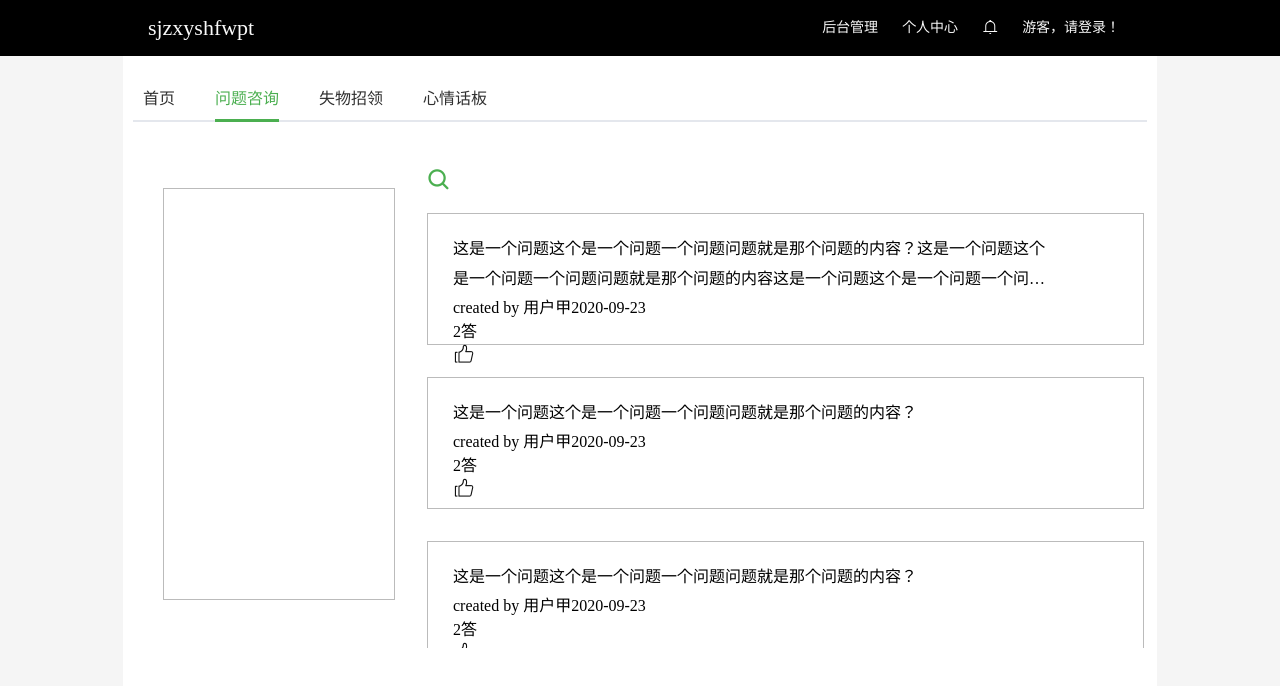
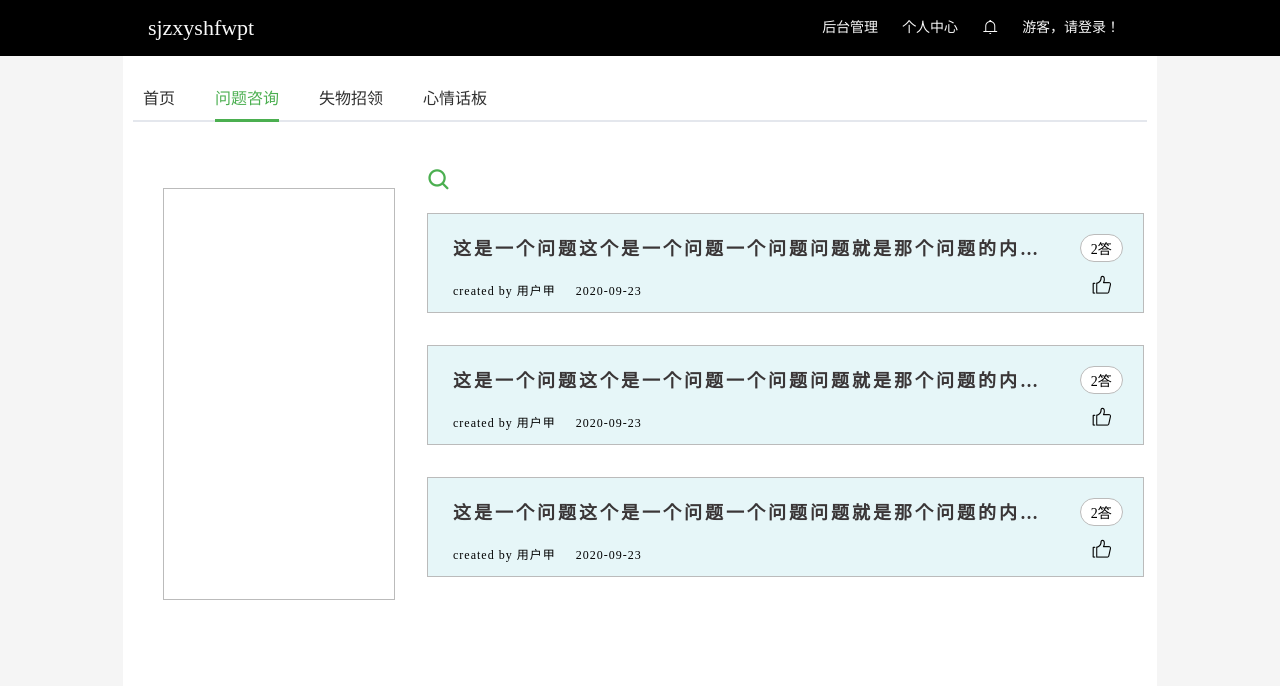
Before and after one commit to shicuizhen/fwpt, a Vue app: page /question in a window 1280 px wide. Both pictures are taken after a click on the tab "问题咨询". Shown: the top 686 px of the page. Built offline with nearby package versions, Linux system fonts and the light colour scheme.

Commit message:
问题展示部分基本完成，接下来考虑评论部分如何实现；

```diff
--- a/src/App.vue
+++ b/src/App.vue
@@ -31,7 +31,7 @@
   </div>
 </template>
 <script>
-import Question from './views/Question'
+import Question from './views/question/Question'
 import Home from './views/Home'
 import Lost from './views/Lost'
 import Mood from './views/Mood'
--- a/src/router/index.js
+++ b/src/router/index.js
@@ -3,7 +3,8 @@ import VueRouter from 'vue-router'
 import Home from '../views/Home.vue'
 import Lost from '../views/Lost.vue'
 import Mood from '../views/Mood.vue'
-import Question from '../views/Question'
+import Question from '../views/question/Question'
+import QuestionDetail from '../views/question/QuestionDetail'
 
 Vue.use(VueRouter)
 
@@ -27,6 +28,11 @@ const routes = [
     path: '/question',
     name: 'Question',
     component: Question
+  },
+  {
+    path: '/question_detail',
+    name: 'QuestionDetail',
+    component: QuestionDetail
   }
 ]
 
--- a/src/views/Question.vue
+++ /dev/null
@@ -1,100 +0,0 @@
-<template>
-  <div class="question">
-    <div class="que_show">
-      <div class="que_show_l"></div>
-      <div class="que_show_r">
-        <div class="search">
-          <span class="iconfont icon-fangdajing"></span>
-        </div>
-        <ul>
-          <li>
-            <h3>这是一个问题这个是一个问题一个问题问题就是那个问题的内容？这是一个问题这个是一个问题一个问题问题就是那个问题的内容这是一个问题这个是一个问题一个问题问题就是那个问题的内容这是一个问题这个是一个问题一个问题问题就是那个问题的内容</h3>
-            <span>created by 用户甲</span>
-            <span>2020-09-23</span>
-            <div>2答</div>
-            <span class="iconfont icon-dianzan"></span>
-          </li>
-          <li>
-            <h3>这是一个问题这个是一个问题一个问题问题就是那个问题的内容？</h3>
-            <span>created by 用户甲</span>
-            <span>2020-09-23</span>
-            <div>2答</div>
-            <span class="iconfont icon-dianzan"></span>
-          </li>
-          <li>
-            <h3>这是一个问题这个是一个问题一个问题问题就是那个问题的内容？</h3>
-            <span>created by 用户甲</span>
-            <span>2020-09-23</span>
-            <div>2答</div>
-            <span class="iconfont icon-dianzan"></span>
-          </li>
-        </ul>
-      </div>
-    </div>
-  </div>
-</template>
-<script>
-export default {
-  name: 'Question'
-}
-</script>
-<style scoped>
-  .question{
-    width: 100%;
-  }
-  .que_show{
-    width: 100%;
-    height: 512px;
-    position: relative;
-    overflow: hidden;
-  }
-  .que_show_l{
-    height: 410px;
-    width: 22.6%;
-    position: absolute;
-    top: 52px;
-    left: 3%;
-    border: 1px solid #BBBBBB;
-    background-color: #fff;
-  }
-  .que_show_r{
-    position: absolute;
-    top: 0;
-    right: 3%;
-    width: 68%;
-    height: 512px;
-    /*background-color: lightyellow;*/
-    padding: 20px 0;
-  }
-  .que_show_r .search{
-    margin: 12px 0 5px 0;
-  }
-  .que_show_r .search .icon-fangdajing{
-    color: #4BAF50;
-    font-weight: bold;
-  }
-  .que_show_r li{
-    height: 98px;
-    width: 100%;
-    margin: 16px 0;
-    border: 1px solid #BBBBBB;
-    padding: 20px 0 12px 25px;
-  }
-  .que_show_r h3{
-    font-size: 16px;
-    line-height: 30px;
-    font-weight: 400;
-    width: 88%;
-    overflow: hidden;
-    -webkit-line-clamp: 2;
-    text-overflow: clip;
-    display: -webkit-box;
-    -webkit-box-orient: vertical;
-  }
-  .que_show_r h3::after{
-    content:"";
-  }
-  .que_show_r .icon-dianzan {
-    color: #101010;
-  }
-</style>
--- /dev/null
+++ b/src/views/question/Question.vue
@@ -0,0 +1,131 @@
+<template>
+  <div class="question">
+    <div class="que_show">
+      <div class="que_show_l"></div>
+      <div class="que_show_r">
+        <div class="search">
+          <span class="iconfont icon-fangdajing"></span>
+        </div>
+        <ul>
+          <li>
+            <h3>这是一个问题这个是一个问题一个问题问题就是那个问题的内容？这是一个问题这个是一个问题一个问题问题就是那个问题的内容这是一个问题这个是一个问题一个问题问题就是那个问题的内容这是一个问题这个是一个问题一个问题问题就是那个问题的内容</h3>
+            <div class="created">
+              <span>created by 用户甲</span>
+              <span>2020-09-23</span>
+            </div>
+            <div class="answer">2答</div>
+            <span class="iconfont icon-dianzan"></span>
+          </li>
+          <li>
+            <h3>这是一个问题这个是一个问题一个问题问题就是那个问题的内容？这是一个问题这个是一个问题一个问题问题就是那个问题的内容这是一个问题这个是一个问题一个问题问题就是那个问题的内容这是一个问题这个是一个问题一个问题问题就是那个问题的内容</h3>
+            <div class="created">
+              <span>created by 用户甲</span>
+              <span>2020-09-23</span>
+            </div>
+            <div class="answer">2答</div>
+            <span class="iconfont icon-dianzan"></span>
+          </li>
+          <li>
+            <h3>这是一个问题这个是一个问题一个问题问题就是那个问题的内容？这是一个问题这个是一个问题一个问题问题就是那个问题的内容这是一个问题这个是一个问题一个问题问题就是那个问题的内容这是一个问题这个是一个问题一个问题问题就是那个问题的内容</h3>
+            <div class="created">
+              <span>created by 用户甲</span>
+              <span>2020-09-23</span>
+            </div>
+            <div class="answer">2答</div>
+            <span class="iconfont icon-dianzan"></span>
+          </li>
+        </ul>
+      </div>
+    </div>
+  </div>
+</template>
+<script>
+export default {
+  name: 'Question'
+}
+</script>
+<style scoped>
+  .question{
+    width: 100%;
+  }
+  .que_show{
+    width: 100%;
+    height: 512px;
+    position: relative;
+    overflow: hidden;
+  }
+  .que_show_l{
+    height: 410px;
+    width: 22.6%;
+    position: absolute;
+    top: 52px;
+    left: 3%;
+    border: 1px solid #BBBBBB;
+    background-color: #fff;
+  }
+  .que_show_r{
+    position: absolute;
+    top: 0;
+    right: 3%;
+    width: 68%;
+    height: 512px;
+    /*background-color: lightyellow;*/
+    padding: 20px 0;
+  }
+  .que_show_r .search{
+    margin: 12px 0 5px 0;
+  }
+  .que_show_r .search .icon-fangdajing{
+    color: #4BAF50;
+    font-weight: bold;
+  }
+  .que_show_r li{
+    height: 66px;
+    width: 100%;
+    margin: 16px 0;
+    border: 1px solid #BBBBBB;
+    padding: 20px 0 12px 25px;
+    position: relative;
+    background-color: #E6F6F8;
+  }
+  .que_show_r li h3{
+    font-size: 18px;
+    line-height: 30px;
+    color: #3A3637;
+    width: 88%;
+    letter-spacing: 3px;
+    overflow: hidden;
+    -webkit-line-clamp: 1;
+    text-overflow: clip;
+    display: -webkit-box;
+    -webkit-box-orient: vertical;
+  }
+  .que_show_r li h3::after{
+    content:"";
+  }
+  .que_show_r li .created{
+    font-size: 12px;
+    letter-spacing: 1px;
+    position: absolute;
+    bottom: 13px;
+    left: 25px;
+  }
+  .que_show_r .created span{
+    margin-right: 20px;
+  }
+  .que_show_r li .answer{
+    position: absolute;
+    top: 20px;
+    right: 20px;
+    border: 1px solid #BBBBBB;
+    border-radius: 25px;
+    padding: 3px 10px;
+    background-color: #FFFFFF;
+    font-size: 14px;
+  }
+  .que_show_r li .icon-dianzan {
+    position: absolute;
+    bottom: 15px;
+    right: 30px;
+  }
+</style>
--- a/src/views/question/QuestionDetail.vue
+++ b/src/views/question/QuestionDetail.vue
@@ -5,9 +5,9 @@
 </template>
 
 <script>
-  export default {
-    name: 'QuestionDetail'
-  }
+export default {
+  name: 'QuestionDetail'
+}
 </script>
 
 <style scoped>
```
Also changed, not shown: src/assets/logo.png (added), 1 other file (tests, documents, lock files or other folders).
